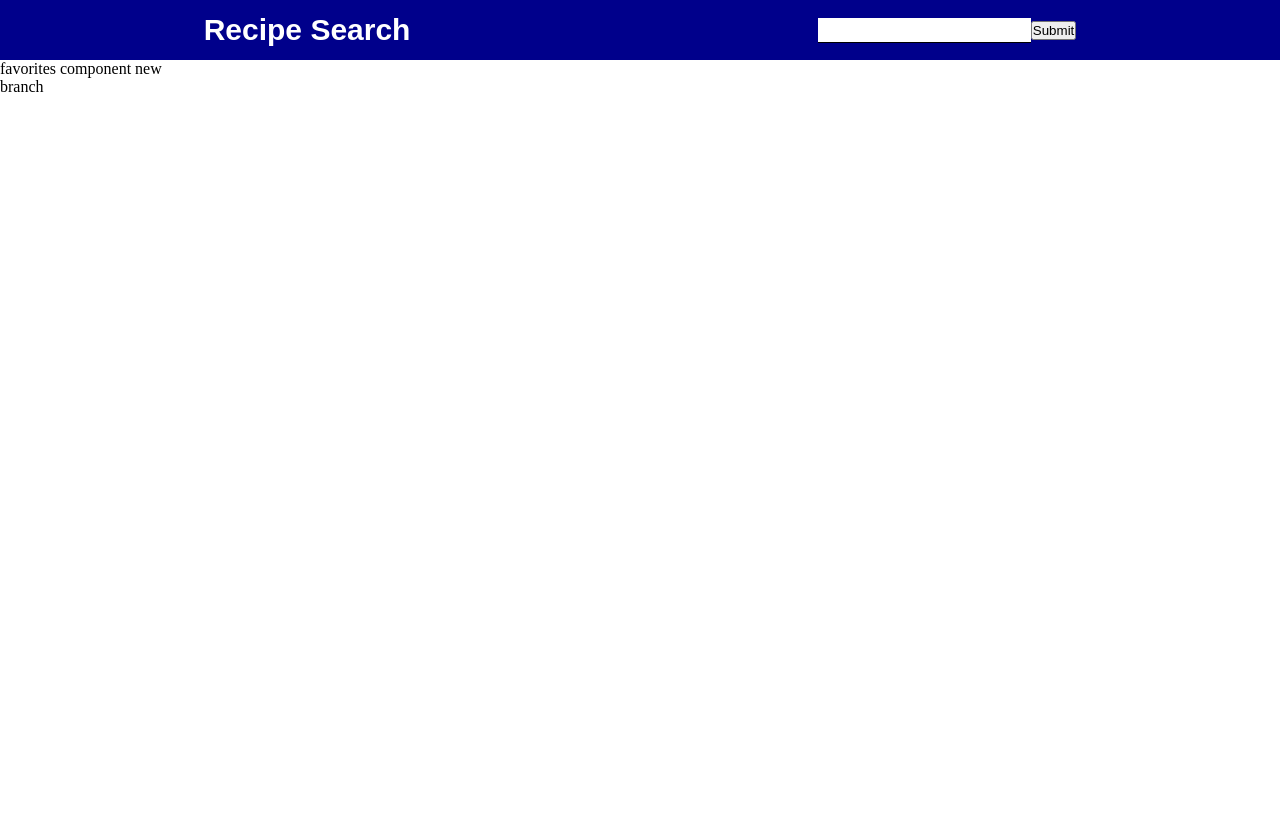
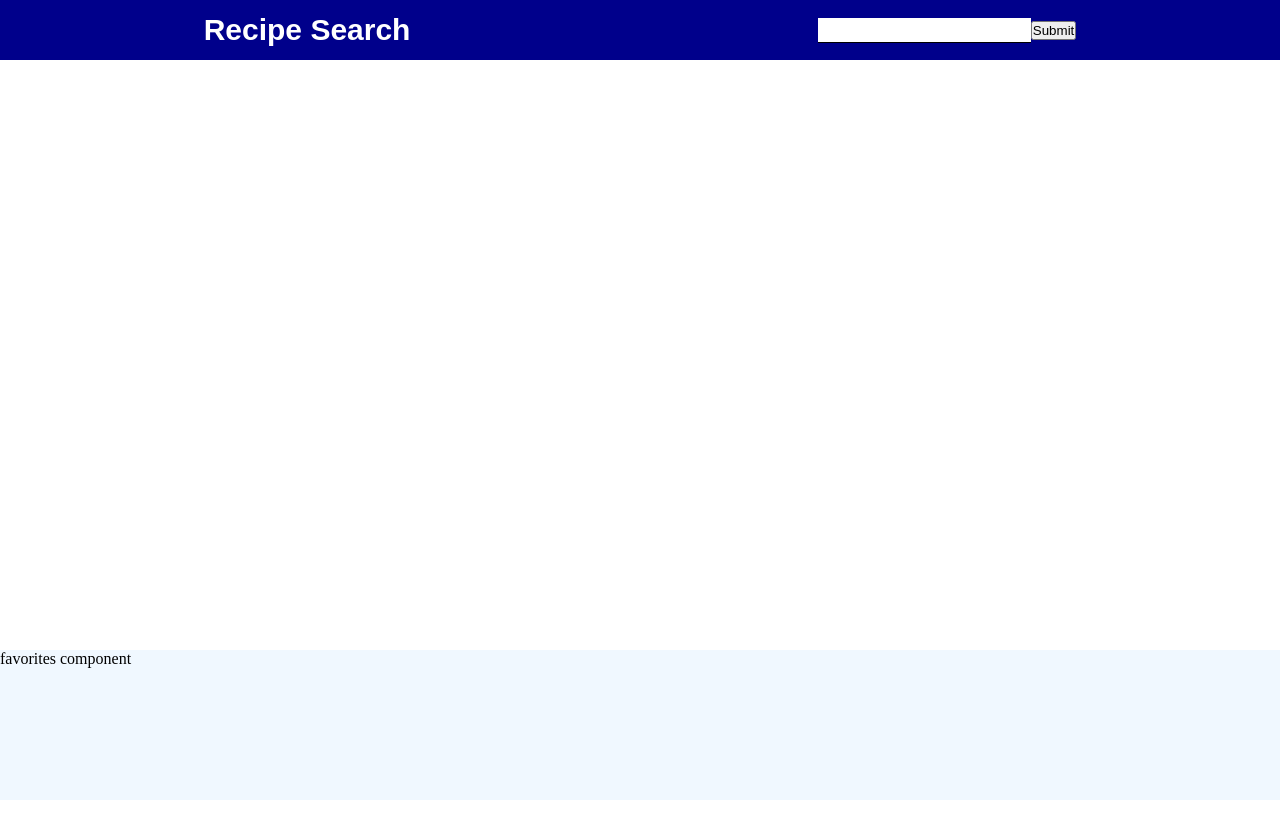
Before and after one commit to mabilog/123recipe, a React (Create React App) app: page / in a window 1280 px wide. Shown: the top 838 px of the page. After the commit the page ends 800 px from the top, so only its background shows below. Built offline with nearby package versions, Linux system fonts and the light colour scheme; no server answers.

Commit message:
im getting it to work! now to do the favorites feature

```diff
--- a/src/App.jsx
+++ b/src/App.jsx
@@ -1,20 +1,56 @@
 import { useState, useEffect } from 'react';
+import {  BrowserRouter as Router, Route, Switch } from 'react-router-dom';
+import styled from 'styled-components';
 
-import styled from 'styled-components';
-import Recipes from './components/Recipes'
+import Favorites from './components/Favorites';
+import Navbar from './components/Navbar';
+import Recipe from './components/Recipe';
+import Recipes from './components/Recipes';
 
-function App({ favorites, setFavorites, recipes }) {
+function App() {
+  const [favorites, setFavorites] = useState('this is a test');
+  const [recipes, setRecipes] = useState([]);
+  const [query, setQuery] = useState('');
+
+  useEffect(() => {
+    if(localStorage.getItem('recipes')){
+      setRecipes(JSON.parse(localStorage.getItem('recipes')));
+    }else setRecipes([])
+  }, [])
+
+  useEffect(() => {
+    const recipeStr = JSON.stringify(recipes)
+    localStorage.setItem('recipes', recipeStr)
+  }, [recipes])
 
   return (
     <AppWrapper>
-      <Recipes recipes={recipes}/>
+      <Router>
+        <Navbar
+          favorites={favorites}
+          setFavorites={setFavorites}
+          recipes={recipes}
+          setRecipes={setRecipes}
+          query={query}
+          setQuery={setQuery}
+          />
+
+        <Switch>
+          <Route path={`/recipes/${query}`} exact render={() =>  <Recipes recipes={recipes}/>}/>
+          <Route path='/recipe/:id' component={Recipe}/>
+        </Switch>
+      </Router>
+
+       <Favorites
+          favorites={favorites}
+          setFavorites={setFavorites}
+          />
     </AppWrapper>
   );
 }
 
 const AppWrapper = styled.div`
   display: flex;
-  position: relative;
 `;
 
 export default App;
--- a/src/components/Favorites.jsx
+++ b/src/components/Favorites.jsx
@@ -1,4 +1,4 @@
-import React, { useEffect } from 'react'
+import React from 'react'
 import styled from 'styled-components';
 
 
@@ -6,19 +6,18 @@ const Favorites = ({ favorites, setFavorites }) => {
 
   return (
     <FavoriteWrapper>
-      favorites component new branch
+      favorites component
     </FavoriteWrapper>
   )
 }
 
 const FavoriteWrapper = styled.div`
-  position: relative;
+  position: fixed;
   display: flex;
-  flex-wrap: wrap;
-  left: 0;
-  max-width: 200px;
-  width: calc(100vw / 3);
-  height: 100vh;
+  bottom: 0;
+  width: 100vw;
+  height: 150px;
+  background-color: aliceblue;
 
   @media screen and (max-width: 720px){
     display: none;
--- a/src/components/Form.jsx
+++ b/src/components/Form.jsx
@@ -13,9 +13,10 @@ const Form = ({ setRecipes, recipes, query, setQuery }) => {
         setRecipes(data)
         console.log(recipes)
       })
+      .then(() => history.push(`/recipes/${query}`))
       .catch(err => console.log('Something went wrong ' + err))
 
-      history.push(`/recipes/${query}`)
+      // history.push(`/recipes/${query}`)
     }
 
   const setSearch = (e) => {
--- a/src/components/Navbar.jsx
+++ b/src/components/Navbar.jsx
@@ -1,4 +1,4 @@
-import React, { useState, useEffect } from 'react'
+import React from 'react'
 import { useHistory } from 'react-router-dom'
 import styled from 'styled-components';
 
@@ -34,11 +34,14 @@ const Navbar = ({
 }
 
 const NavbarWrapper = styled.div`
+  position: fixed;
+  top: 0;
+  width: 100vw;
   display: flex;
   justify-content: space-around;
   align-items: center;
   background: darkblue;
-
+  z-index: 3;
 `;
 
 const Title = styled.h1`
--- a/src/components/Recipes.jsx
+++ b/src/components/Recipes.jsx
@@ -30,10 +30,13 @@ const Recipes = ({ recipes }) => {
 
 const RecipesWrapper = styled.div`
   position: relative;
+  top: 60px;
+  margin:auto;
+  /* left: 200px; */
   font-family: sans-serif;
   display: grid;
-  /* grid-template-columns: repeat(3, 1fr); */
-  grid-gap: 1em;
+  grid-template-columns: repeat(3, 1fr);
+  grid-gap: auto;
   grid-auto-rows: minmax(100px, auto);
   width: calc(calc(100vw / 3) * 2) ;
   min-width: 720px;
--- a/src/index.jsx
+++ b/src/index.jsx
@@ -2,11 +2,11 @@ import React from 'react';
 import ReactDOM from 'react-dom';
 import './index.css';
 import App from './App';
-import Router from './components/Router'
+// import Router from './components/Router'
 
 ReactDOM.render(
   <React.StrictMode>
-    <Router />
+    <App />
   </React.StrictMode>,
   document.getElementById('root')
 );
```
